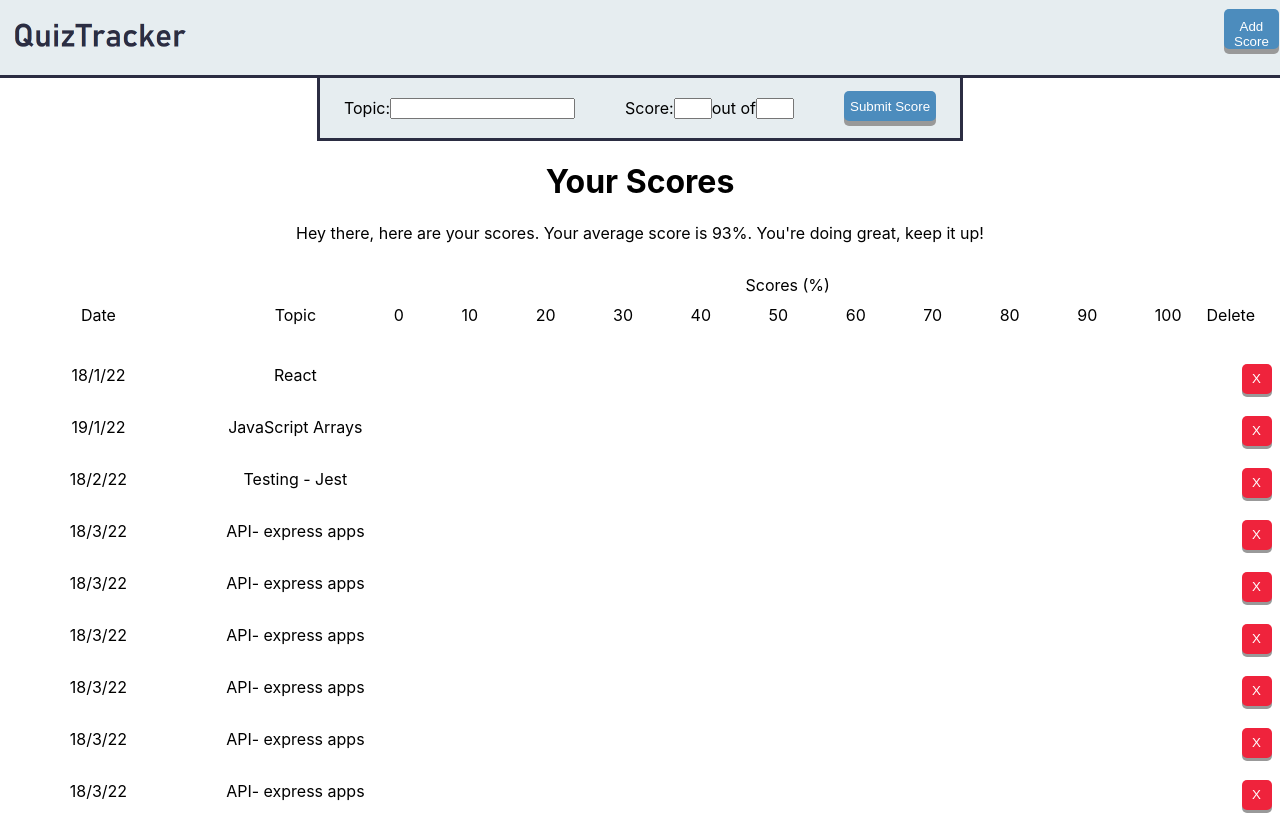
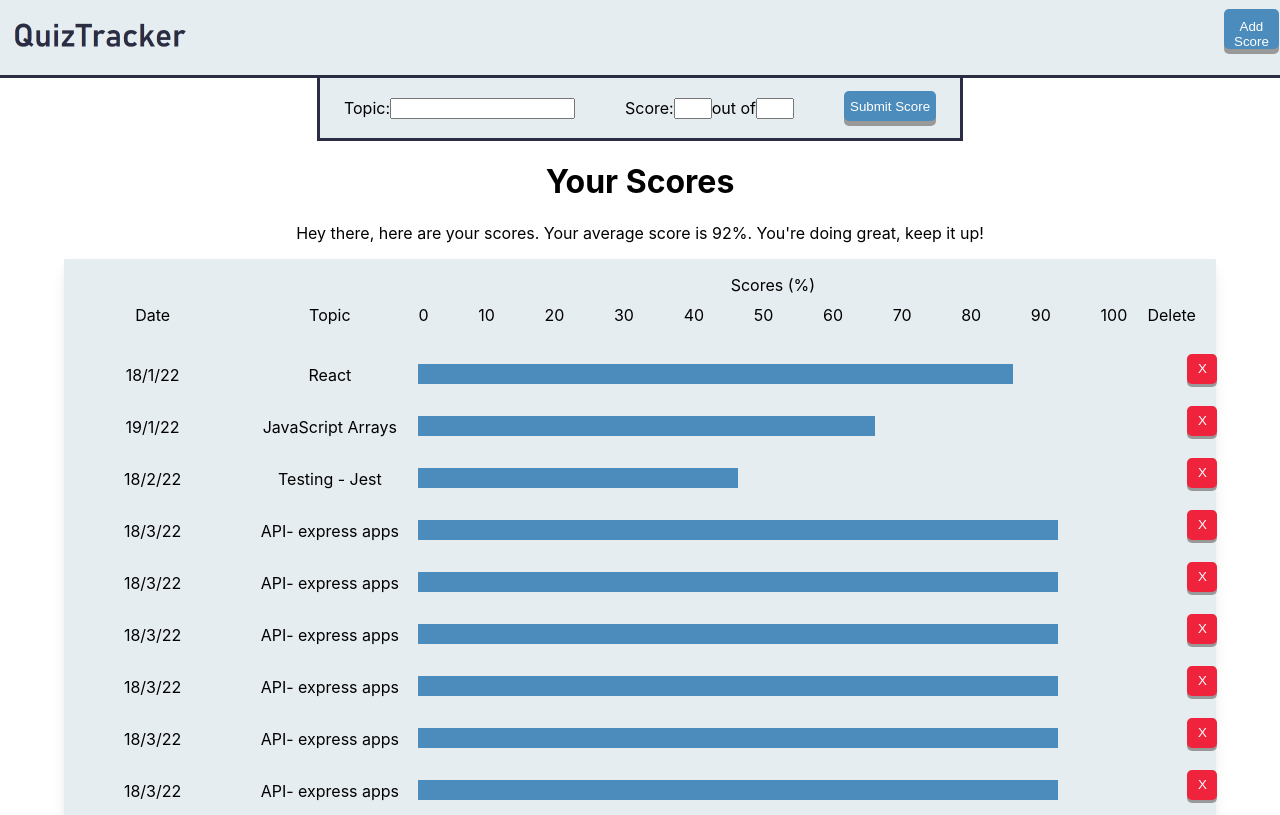
Before and after one commit to SchoolOfCode/national-project-week-team-18, a React (Create React App) app in the folder client/: page / in a window 1280 px wide. Shown: the top 815 px of the page. Built offline with nearby package versions, Linux system fonts and the light colour scheme.

Commit message:
styling nearly complete

```diff
--- a/client/src/components/App/App.css
+++ b/client/src/components/App/App.css
@@ -2,37 +2,8 @@
   text-align: center;
 }
 
-.App-logo {
-  height: 40vmin;
-  pointer-events: none;
-}
-
-@media (prefers-reduced-motion: no-preference) {
-  .App-logo {
-    animation: App-logo-spin infinite 20s linear;
-  }
-}
-
-.App-header {
-  background-color: #282c34;
+body {
   min-height: 100vh;
   display: flex;
   flex-direction: column;
-  align-items: center;
-  justify-content: center;
-  font-size: calc(10px + 2vmin);
-  color: white;
 }
-
-.App-link {
-  color: #61dafb;
-}
-
-@keyframes App-logo-spin {
-  from {
-    transform: rotate(0deg);
-  }
-  to {
-    transform: rotate(360deg);
-  }
-}
--- a/client/src/components/App/App.js
+++ b/client/src/components/App/App.js
@@ -7,10 +7,12 @@ import Footer from "../Footer";
 function App() {
   return (
     <div className="App">
-      <NavBar />
-      <SubmitForm />
-      <Scores />
-      <Footer />
+      <body>
+        <NavBar />
+        <SubmitForm />
+        <Scores />
+        <Footer className="footer" />
+      </body>
     </div>
   );
 }
--- a/client/src/components/Footer/style.css
+++ b/client/src/components/Footer/style.css
@@ -1,11 +1,9 @@
 footer {
-  position: static;
-  bottom: 0;
-  width: 100%;
   background-color: #2b2d42;
   color: white;
+  margin-top: 60px;
   height: 200px;
-  margin-top: 60px;
+  width: 100%;
 }
 
 .credits {
--- a/client/src/components/GraphScore/index.js
+++ b/client/src/components/GraphScore/index.js
@@ -1,10 +1,12 @@
 import "./style.css";
 
-function GraphScore({ date, topic, percentageScore }) {
+function GraphScore({ date, topic, percentageScore, key }) {
   let divWidth = percentageScore * 0.5;
 
   function handleClick() {
     console.log("You clicked delete");
+    //take in id of delete button pressed
+    //send delte request to API with that id
   }
 
   return (
@@ -12,11 +14,11 @@ function GraphScore({ date, topic, percentageScore }) {
       <p class="light">{date}</p>
       <p class="dark">{topic}</p>
       <div
-        class="bar light"
+        class="bar"
         style={{
           width: `${divWidth}vw`,
           height: "20px",
-          backgroundColor: {},
+          backgroundColor: "#4C8CBD",
         }}
       ></div>
       <button class="delete-button dark" onClick={handleClick}>
--- a/client/src/components/GraphScore/style.css
+++ b/client/src/components/GraphScore/style.css
@@ -10,7 +10,7 @@
 
 .delete-button {
   position: relative;
-  top: 15px;
+  top: 5px;
   left: 60px;
   height: 30px;
   width: 30px;
--- a/client/src/components/Scores/index.js
+++ b/client/src/components/Scores/index.js
@@ -9,7 +9,7 @@ const scoresArr = [
     topic: "React",
     score: 13,
     outOf: 14,
-    percentageScore: 92.9,
+    percentage: 92.9,
   },
   {
     id: 2,
@@ -17,7 +17,7 @@ const scoresArr = [
     topic: "JavaScript Arrays",
     score: 10,
     outOf: 14,
-    percentageScore: 71.4,
+    percentage: 71.4,
   },
   {
     id: 3,
@@ -25,7 +25,7 @@ const scoresArr = [
     topic: "Testing - Jest",
     score: 6,
     outOf: 12,
-    percentageScore: 50,
+    percentage: 50,
   },
   {
     id: 4,
@@ -33,7 +33,7 @@ const scoresArr = [
     topic: "API- express apps",
     score: 10,
     outOf: 10,
-    percentageScore: 100,
+    percentage: 100,
   },
   {
     id: 5,
@@ -41,7 +41,7 @@ const scoresArr = [
     topic: "API- express apps",
     score: 10,
     outOf: 10,
-    percentageScore: 100,
+    percentage: 100,
   },
   {
     id: 6,
@@ -49,7 +49,7 @@ const scoresArr = [
     topic: "API- express apps",
     score: 10,
     outOf: 10,
-    percentageScore: 100,
+    percentage: 100,
   },
   {
     id: 7,
@@ -57,7 +57,7 @@ const scoresArr = [
     topic: "API- express apps",
     score: 10,
     outOf: 10,
-    percentageScore: 100,
+    percentage: 100,
   },
   {
     id: 8,
@@ -65,7 +65,7 @@ const scoresArr = [
     topic: "API- express apps",
     score: 10,
     outOf: 10,
-    percentageScore: 100,
+    percentage: 100,
   },
   {
     id: 9,
@@ -73,7 +73,7 @@ const scoresArr = [
     topic: "API- express apps",
     score: 10,
     outOf: 10,
-    percentageScore: 100,
+    percentage: 100,
   },
   {
     id: 10,
@@ -81,7 +81,7 @@ const scoresArr = [
     topic: "API- express apps",
     score: 10,
     outOf: 10,
-    percentageScore: 100,
+    percentage: 100,
   },
   {
     id: 11,
@@ -89,35 +89,13 @@ const scoresArr = [
     topic: "API- express apps",
     score: 10,
     outOf: 10,
-    percentageScore: 100,
-  },
-  {
-    id: 12,
-    date: "18/3/22",
-    topic: "API- express apps",
-    score: 10,
-    outOf: 10,
-    percentageScore: 100,
-  },
-  {
-    id: 13,
-    date: "18/3/22",
-    topic: "API- express apps",
-    score: 10,
-    outOf: 10,
-    percentageScore: 100,
-  },
-  {
-    id: 14,
-    date: "18/3/22",
-    topic: "API- express apps",
-    score: 10,
-    outOf: 10,
-    percentageScore: 100,
+    percentage: 100,
   },
 ];
 
 function Scores() {
+  // function, maybe useEffect? that fetches whole table
+
   return (
     <div>
       <ScoresHeader scoresArr={scoresArr} />
--- a/client/src/components/ScoresHeader/index.js
+++ b/client/src/components/ScoresHeader/index.js
@@ -9,7 +9,7 @@ function ScoresHeader({ scoresArr }) {
     setAverageScore(() => {
       console.log(scoresArr);
       let arr = scoresArr.map((obj) => {
-        return obj.percentageScore;
+        return obj.percentage;
       });
       let sum = arr.reduce((acc, cur) => {
         return acc + cur;
--- a/client/src/components/ScoresTable/index.js
+++ b/client/src/components/ScoresTable/index.js
@@ -3,7 +3,7 @@ import GraphScore from "../GraphScore";
 
 function ScoresTable({ scoresArr }) {
   return (
-    <div>
+    <div className="table-container">
       <div class="grid-container">
         <div className="light"></div>
         <div className="dark"></div>
@@ -33,13 +33,13 @@ function ScoresTable({ scoresArr }) {
         <p className="dark">Delete</p>
       </div>
       <div class="scores">
-        {scoresArr.map(({ date, topic, percentageScore, id }) => {
+        {scoresArr.map(({ date, topic, percentage, id }) => {
           return (
             <GraphScore
               key={id}
               date={date}
               topic={topic}
-              percentageScore={percentageScore}
+              percentageScore={percentage}
             />
           );
         })}
--- a/client/src/components/ScoresTable/style.css
+++ b/client/src/components/ScoresTable/style.css
@@ -2,6 +2,15 @@
   display: grid;
   grid-template-columns: 2fr 2fr 8fr 1fr;
   grid-template-rows: 30px 30px;
+}
+
+.table-container {
+  background-color: #e6edf0;
+  height: 95vh;
+  width: 90vw;
+  margin: auto;
+  box-shadow: rgba(0, 0, 0, 0.1) 0px 10px 15px -3px,
+    rgba(0, 0, 0, 0.05) 0px 4px 6px -2px;
 }
 
 .scores {
--- a/client/src/components/SubmitForm/index.js
+++ b/client/src/components/SubmitForm/index.js
@@ -8,8 +8,14 @@ function SubmitForm() {
   const [submit, setSubmit] = useState({ Topic: "", Score: 0, OutOf: 0 });
 
   function handleClick() {
-    setSubmit({ Topic: topic, Score: score, OutOf: outOf });
+    setSubmit({
+      topic: topic,
+      score: score,
+      outOf: outOf,
+      percentage: score / outOf,
+    });
     return console.log(submit);
+    //post results to db
   }
 
   function handleTopic(e) {
```
